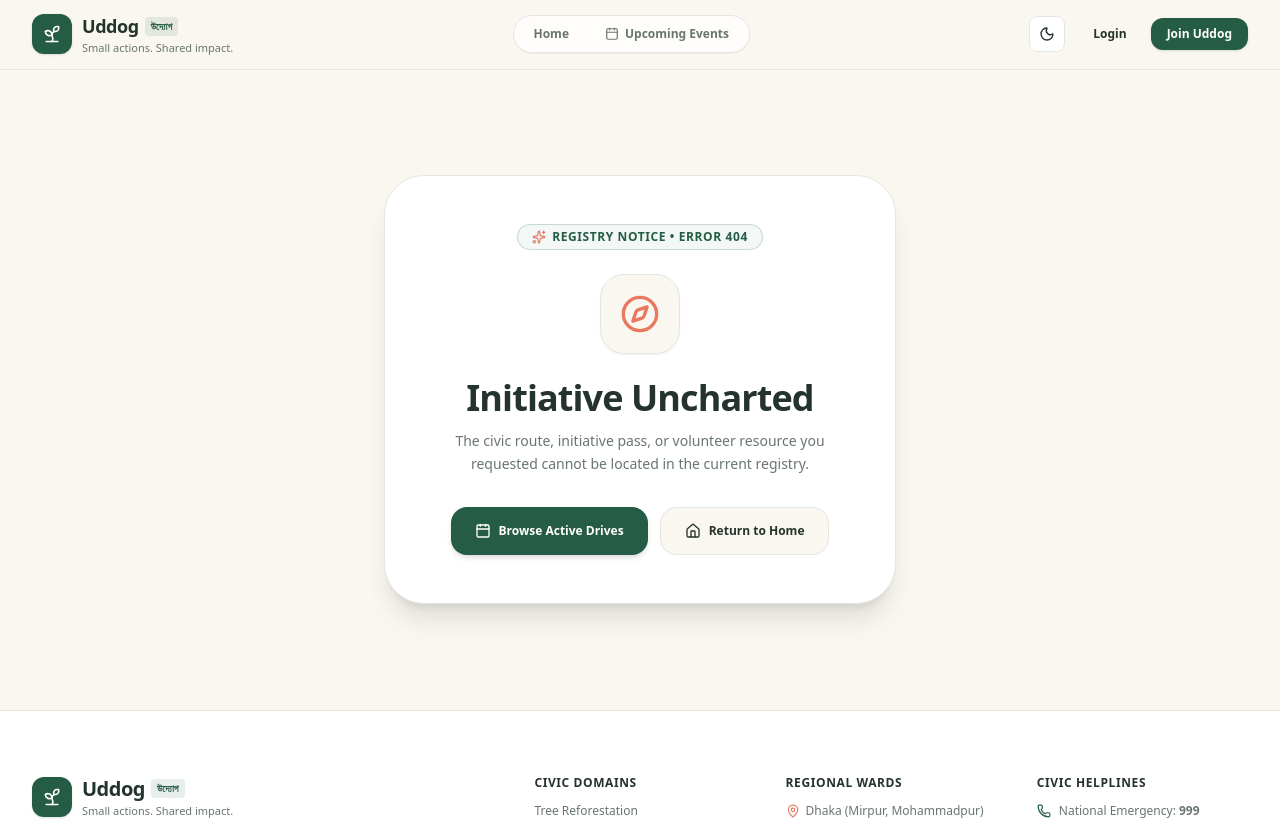
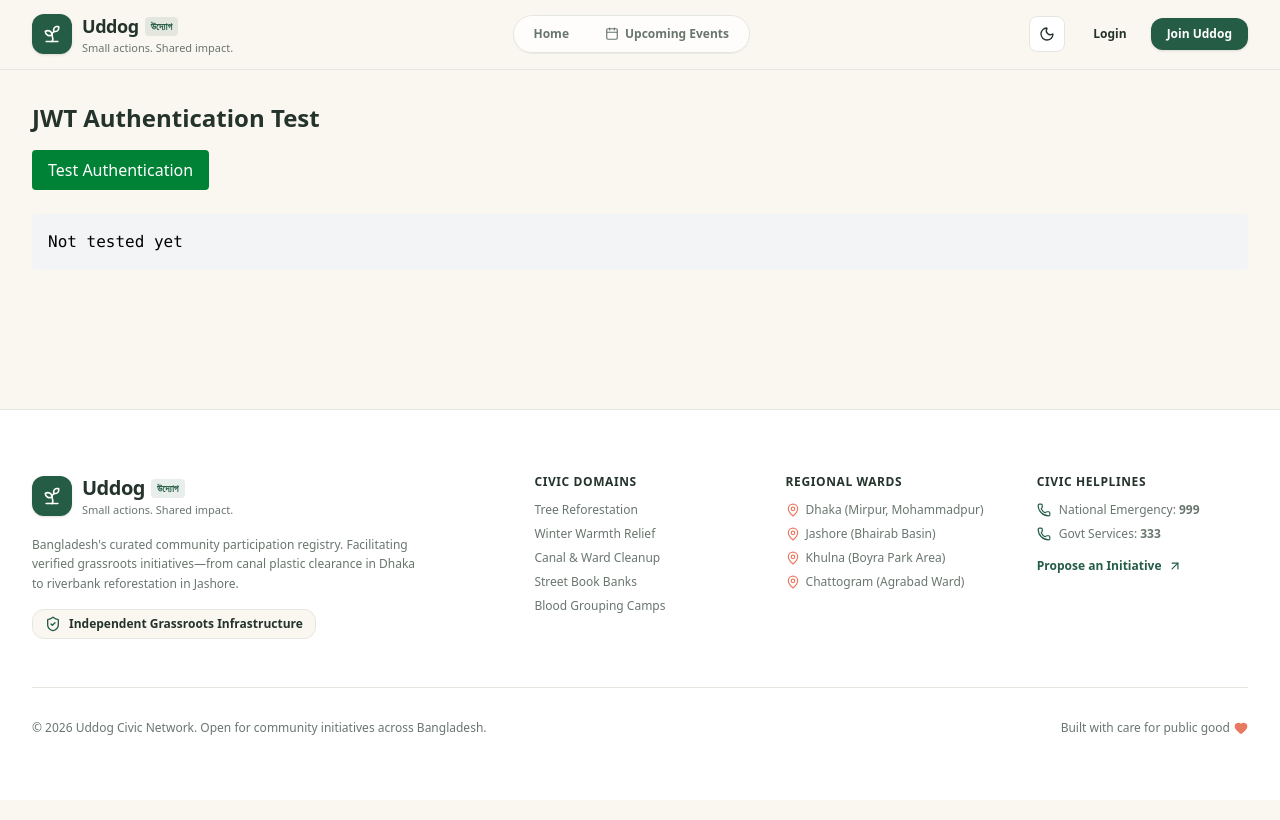
Before and after one commit to Soha-Tabassom-Supre/uddog-client, a Next.js app: page /auth-test in a window 1280 px wide. Before the commit this address had no page. Shown: the top 820 px of the page. Built offline with nearby package versions, Linux system fonts and the light colour scheme.

Commit message:
authentication improved

```diff
--- /dev/null
+++ b/src/app/auth-test/page.tsx
@@ -0,0 +1,74 @@
+"use client";
+
+import { useState } from "react";
+import { authClient } from "@/lib/auth-client";
+
+export default function AuthTestPage() {
+  const [result, setResult] = useState("Not tested yet");
+  const [loading, setLoading] = useState(false);
+
+  async function testAuthentication() {
+    setLoading(true);
+    setResult("Testing authentication...");
+
+    try {
+
+      const { data, error } = await authClient.token();
+
+      if (error || !data?.token) {
+        setResult(
+          `Failed to obtain JWT: ${error?.message ?? "No token returned"}`,
+        );
+        return;
+      }
+
+     const apiUrl = process.env.NEXT_PUBLIC_API_URL;
+
+if (!apiUrl) {
+  throw new Error("NEXT_PUBLIC_API_URL is not configured");
+}
+
+const response = await fetch(`${apiUrl}/api/auth-test`, {
+        headers: {
+          Authorization: `Bearer ${data.token}`,
+        },
+      });
+
+      const body = await response.json();
+
+
+      setResult(
+        JSON.stringify(
+          {
+            status: response.status,
+            response: body,
+          },
+          null,
+          2,
+        ),
+      );
+    } catch (error) {
+      setResult(error instanceof Error ? error.message : "Unexpected error");
+    } finally {
+      setLoading(false);
+    }
+  }
+
+  return (
+    <main className="p-8">
+      <h1 className="mb-4 text-2xl font-bold">JWT Authentication Test</h1>
+
+      <button
+        onClick={testAuthentication}
+        disabled={loading}
+        className="rounded bg-green-700 px-4 py-2 text-white disabled:opacity-50"
+      >
+        {loading ? "Testing..." : "Test Authentication"}
+      </button>
+
+      <pre className="mt-6 whitespace-pre-wrap break-words rounded bg-gray-100 p-4 text-black">
+        {result}
+      </pre>
+    </main>
+  );
+}
```
